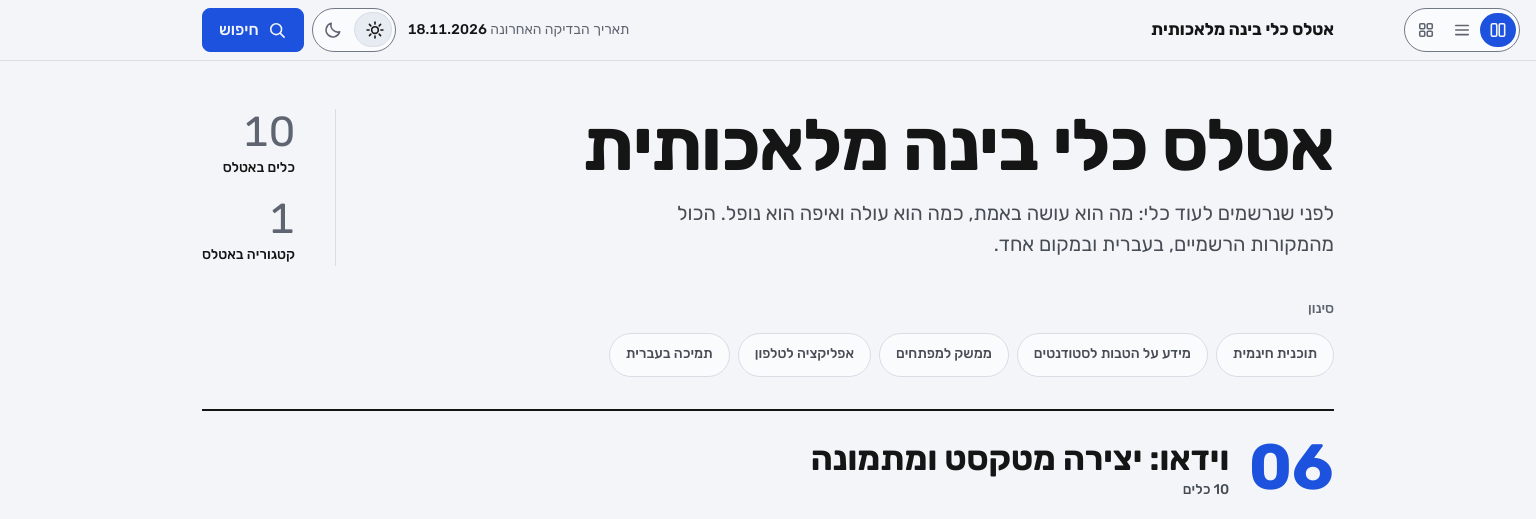
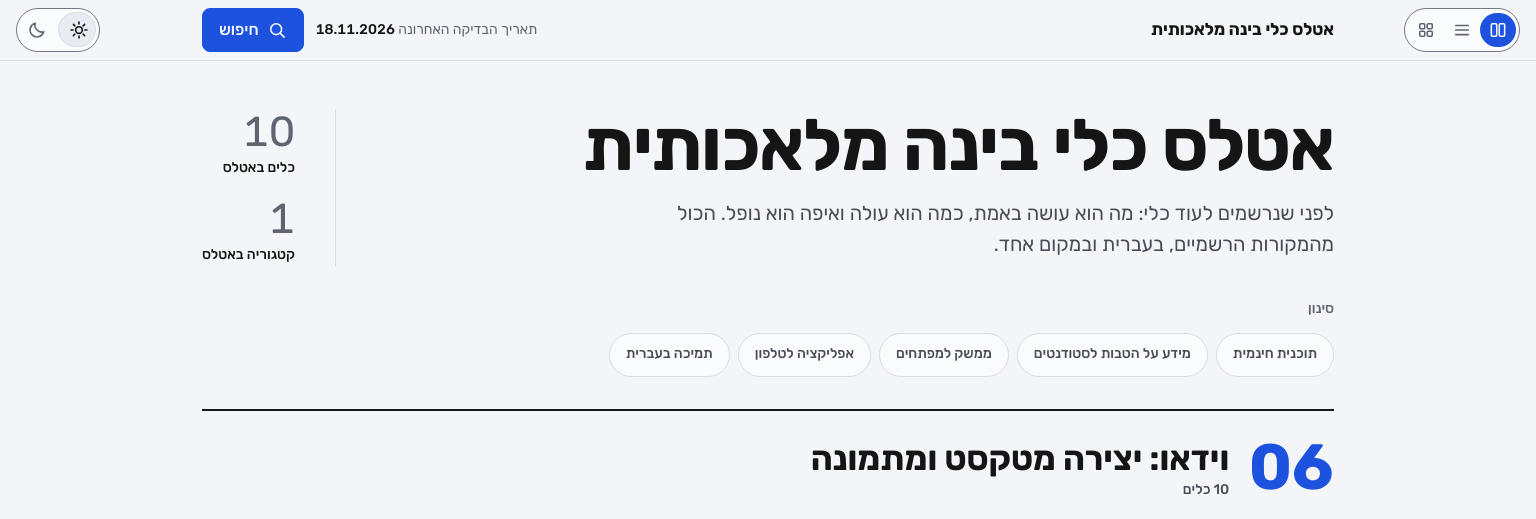
Before and after one commit to shakedgozlan/ai-atlas, a plain HTML site: page index.html in a window 1536 px wide. Shown: the top 519 px of the page. Drawn offline with Linux system fonts and the light colour scheme.

Commit message:
מתג היום והלילה בקצה השמאלי של הסרגל במסך רחב
Co-Authored-By: Claude Fable 5.2 <noreply@anthropic.com>
Claude-Session: https://claude.ai/code/session_016h3iKAVYqWHtDUCz2xGhm1

```diff
--- a/assets/style.css
+++ b/assets/style.css
@@ -115,6 +115,8 @@ button:disabled{cursor:not-allowed}
 .view-btn::after{position:absolute;top:calc(100% + 8px);inset-inline-start:0;z-index:2;padding:6px 10px;border-radius:8px;background:var(--ink);color:var(--paper);font-size:.8125rem;font-weight:500;line-height:1.2;white-space:nowrap;pointer-events:none}
 @media (min-width:1440px){
   .views{position:absolute;inset-inline-start:16px;top:50%;transform:translateY(-50%)}
+  /* מתג היום והלילה יוצא גם הוא מרוחב התוכן, לקצה השמאלי של הסרגל */
+  .bar .theme-switch{position:absolute;inset-inline-end:16px;top:50%;transform:translateY(-50%)}
 }
 @media (max-width:479px){
   #finder-open{padding-inline:0;width:44px;justify-content:center}
```
